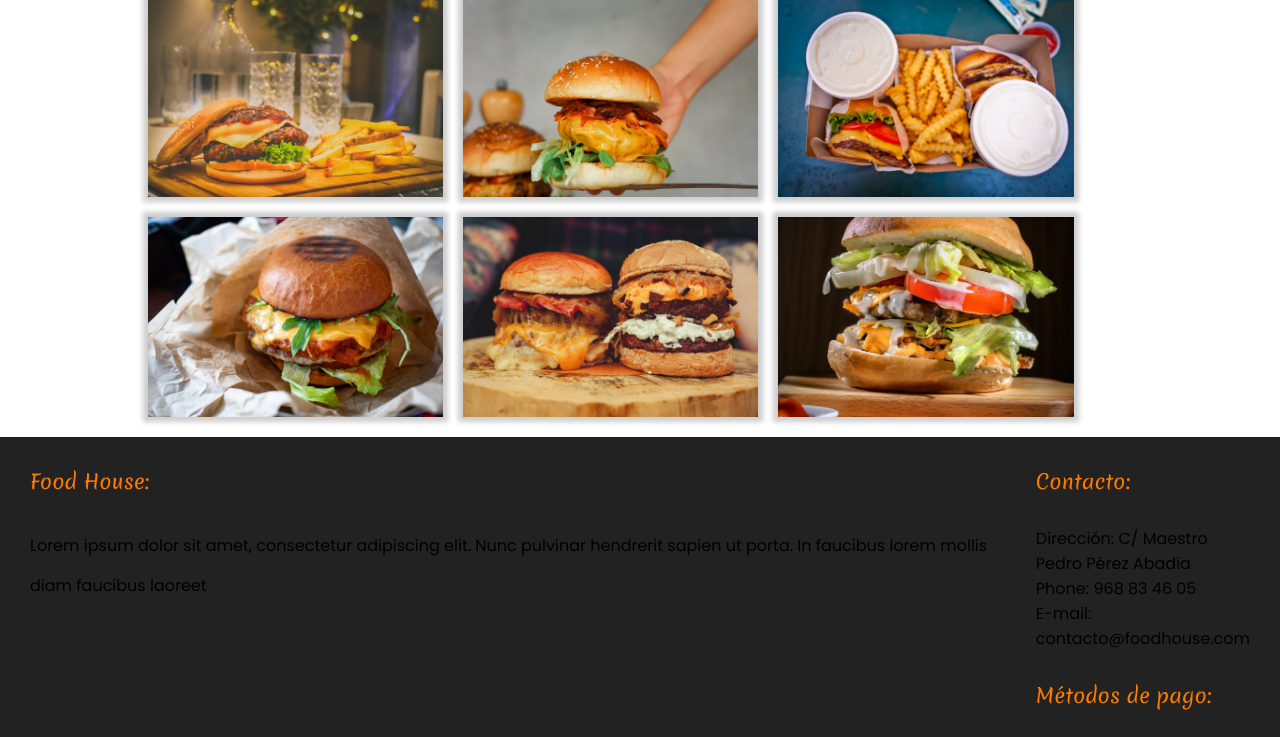
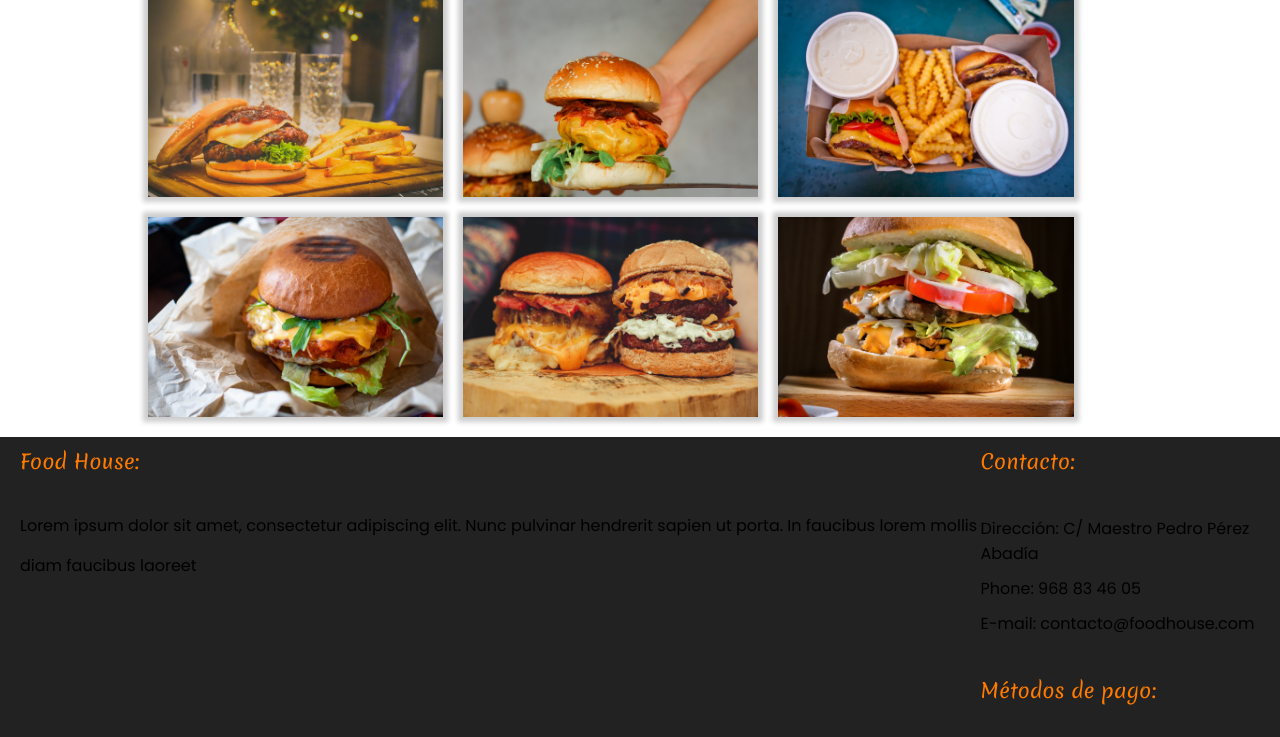
Before and after one commit to Jonatanmoba/Examen-Lenguaje-diciembre, a plain HTML site: page morneo_barnes_jonatan_examen/examen_primera_evaluación_blanco/index.html in a window 1280 px wide. Shown: the part 2164-2901 px from the top of the page. Drawn offline with Linux system fonts and the light colour scheme.

Commit message:
footer mejorado

```diff
--- a/morneo_barnes_jonatan_examen/examen_primera_evaluación_blanco/css/miestilo.css
+++ b/morneo_barnes_jonatan_examen/examen_primera_evaluación_blanco/css/miestilo.css
@@ -212,12 +212,15 @@ section .nosotros {
     width:100%;
     height:100%;
     display: flex;
-    justify-content: center;
-    padding:30px;
-    gap:20px;
+    justify-content: space-around;
+    padding: 20px;
+    padding-top: 10px;
     & .contacto{
-        flex:1;
+        display:flex;
+        gap:10px;
+        flex-direction: column;
     }
+
 
 
 }
```
